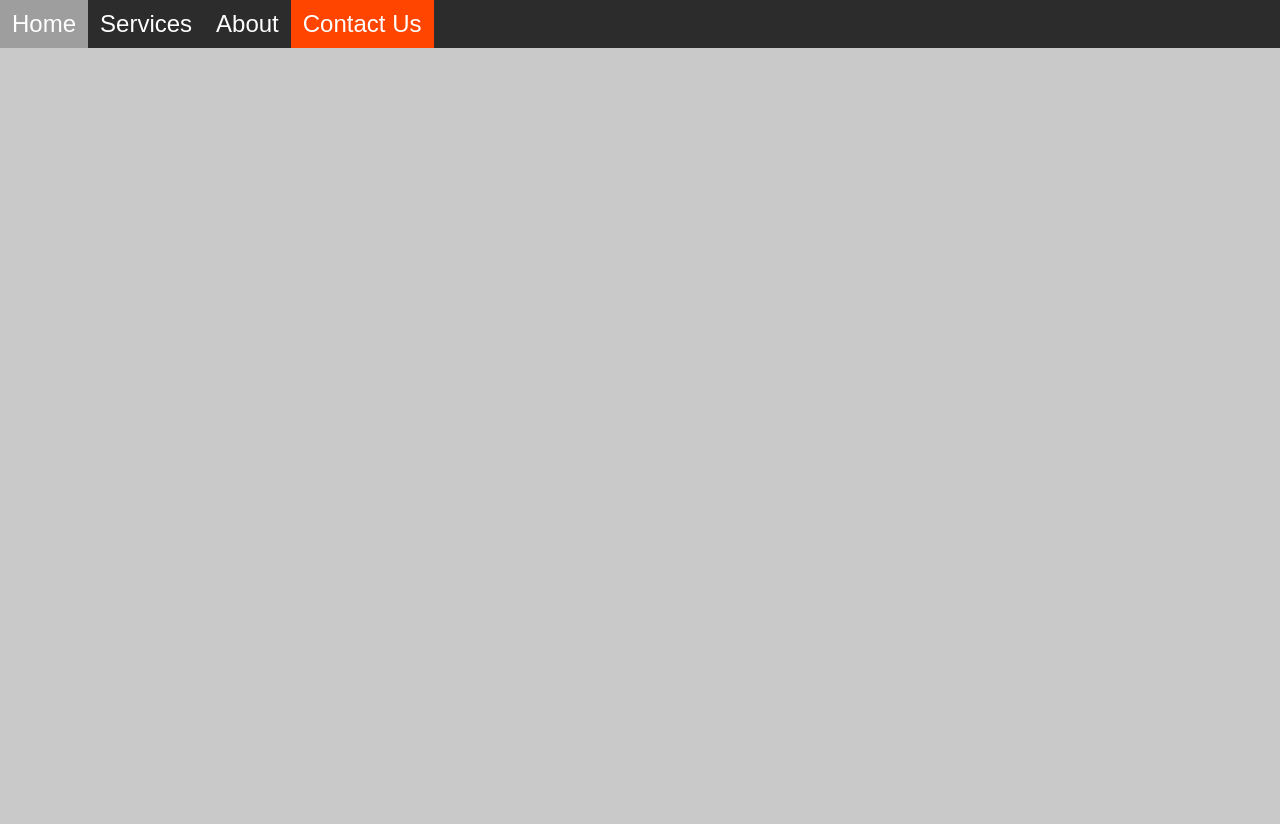
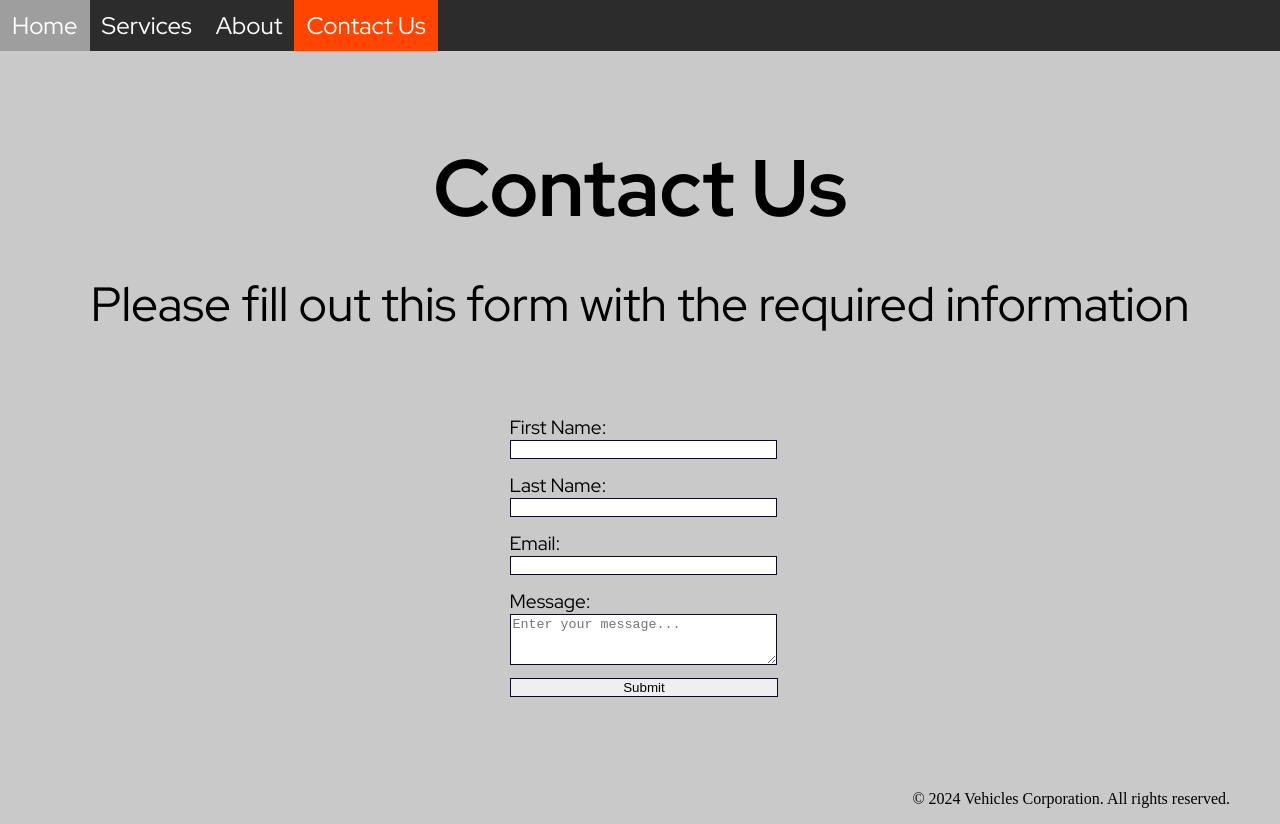
Before and after one commit to nwdorian/VehiclesFrontend, a plain HTML site: page contact.html in a window 1280 px wide. Before the commit the page ends 800 px from the top, so only its background shows below. Drawn offline with Linux system fonts and the light colour scheme.

Commit message:
add form

```diff
--- a/contact.html
+++ b/contact.html
@@ -5,6 +5,10 @@
     <meta charset="UTF-8">
     <meta name="viewport" content="width=device-width, initial-scale=1.0">
     <link rel="stylesheet" href="styles.css">
+    <link rel="preconnect" href="https://fonts.googleapis.com">
+    <link rel="preconnect" href="https://fonts.gstatic.com" crossorigin>
+    <link href="https://fonts.googleapis.com/css2?family=Red+Hat+Display:ital,wght@0,300..900;1,300..900&display=swap"
+        rel="stylesheet">
     <title>Contact</title>
 </head>
 
@@ -16,7 +20,23 @@
             <a href="about.html">About</a>
             <a class="active" href="contact.html">Contact Us</a>
         </div>
+        <h1>Contact Us</h1>
+        <p class="form-text">Please fill out this form with the required information</p>
+        <form method="post" action="">
+            <label for="first-name">First Name: <input id="first-name" name="first-name" type="text"
+                    required /></label>
+            <label for="last-name">Last Name: <input id="last-name" name="last-name" type="text"
+                    required /></label>
+            <label for="email">Email: <input id="email" name="email" type="email" required /></label>
+            <label for="message">Message:
+                <textarea id="message" name="message" rows="3" cols="30" placeholder="Enter your message..."></textarea>
+              </label>
+              <input type="submit" value="Submit" />
+        </form>
     </div>
 </body>
+<footer>
+    <p>&copy; 2024 Vehicles Corporation. All rights reserved.</p>
+</footer>
 
 </html>
--- a/styles.css
+++ b/styles.css
@@ -2,6 +2,7 @@
 body{
     margin: 0;
     background-color: rgb(201, 201, 201);
+    height: 100vh;
 }
 .main {
     display: grid;
@@ -9,7 +10,6 @@ body{
     grid-template-rows: auto auto;
     gap: 30px;
     font-family: "Red Hat Display", sans-serif;
-
 }
 
 h1{
@@ -22,7 +22,7 @@ h1{
 
 footer{
     float: right;
-    margin-top: 150px;
+    margin-top: 5%;
     margin-right: 50px;
 }
 
@@ -118,3 +118,31 @@ tr:hover {background-color: #ffffff88;}
     margin: 50px;
     text-align: center;
 }
+
+/* form */
+.form-text{
+    font-size: 3rem;
+    grid-column: span 2;
+    text-align: center;
+    margin-top: -4%;
+}
+
+form{
+    grid-column: span 2;
+    margin: 0 auto;
+    font-size: 1.2rem;
+}
+
+input, textarea {
+    border: 1px solid #0a0a23;
+    margin-bottom: 5%;
+    width: 100%;
+  }
+
+label, input, textarea{
+    display:block;
+}
+
+input[type="submit"]{
+    width:103%;
+}
```
